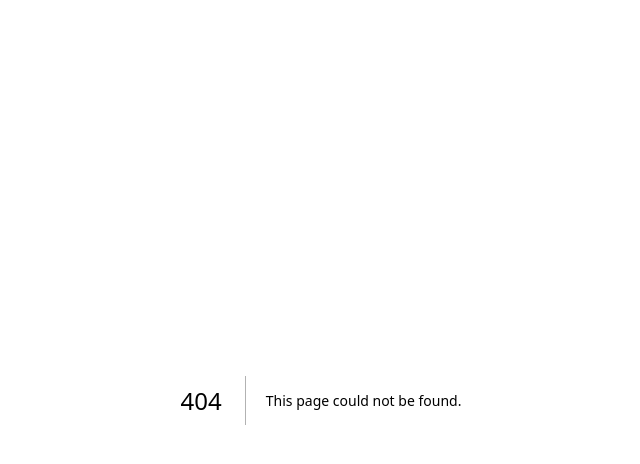
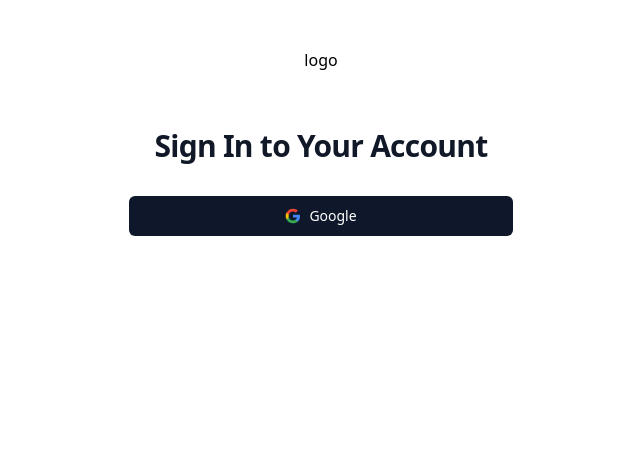
Before and after one commit to dhawal-793/ChatSpace, a Next.js app: page /login in a window 1280 px wide. Before the commit this address had no page. Shown: the top 464 px of the page, without its empty margins (319-959 px from the left). Built offline with nearby package versions, Linux system fonts and the light colour scheme.

Commit message:
Created Login Page

```diff
--- /dev/null
+++ b/src/app/(auth)/login/page.tsx
@@ -0,0 +1,77 @@
+'use client'
+
+import Button from '@/components/ui/Button'
+import { FC, useState } from 'react'
+import { signIn } from "next-auth/react"
+// import Google from 'next-auth/providers/google'
+import { toast } from 'react-hot-toast'
+
+interface pageProps {
+
+}
+
+const LoginPage: FC<pageProps> = ({ }) => {
+    const [isLoading, setIsLoading] = useState<boolean>(false)
+
+    async function loginWithGoogle() {
+        setIsLoading(true)
+        try {
+            await signIn('google')
+            // throw new Error('Something wen wrong')
+        } catch (error) {
+            toast.error('Something went Wrong');
+        } finally {
+            setIsLoading(false)
+        }
+    }
+
+    return <>
+        <div className='flex min-h-full items-center justify-center py-12 px-4 sm:px-6 lg:px-8'>
+            <div className="w-full flex flex-col items-center max-w-md space-y-8">
+                <div className="flex flex-col items-center gap-8">
+                    logo
+                    <h2 className="mt-6 text-center text-3xl font-bold tracking-tight text-gray-900">
+                        Sign In to Your Account
+                    </h2>
+                </div>
+                <Button isLoading={isLoading} type="button"
+                    className='max-w-sm mx-auto w-full'
+                    onClick={loginWithGoogle}
+                >
+                    {isLoading ? null : (
+                        <svg
+                            className='mr-2 h-4 w-4'
+                            aria-hidden='true'
+                            focusable='false'
+                            data-prefix='fab'
+                            data-icon='github'
+                            role='img'
+                            xmlns='http://www.w3.org/2000/svg'
+                            viewBox='0 0 24 24'>
+                            <path
+                                d='M22.56 12.25c0-.78-.07-1.53-.2-2.25H12v4.26h5.92c-.26 1.37-1.04 2.53-2.21 3.31v2.77h3.57c2.08-1.92 3.28-4.74 3.28-8.09z'
+                                fill='#4285F4'
+                            />
+                            <path
+                                d='M12 23c2.97 0 5.46-.98 7.28-2.66l-3.57-2.77c-.98.66-2.23 1.06-3.71 1.06-2.86 0-5.29-1.93-6.16-4.53H2.18v2.84C3.99 20.53 7.7 23 12 23z'
+                                fill='#34A853'
+                            />
+                            <path
+                                d='M5.84 14.09c-.22-.66-.35-1.36-.35-2.09s.13-1.43.35-2.09V7.07H2.18C1.43 8.55 1 10.22 1 12s.43 3.45 1.18 4.93l2.85-2.22.81-.62z'
+                                fill='#FBBC05'
+                            />
+                            <path
+                                d='M12 5.38c1.62 0 3.06.56 4.21 1.64l3.15-3.15C17.45 2.09 14.97 1 12 1 7.7 1 3.99 3.47 2.18 7.07l3.66 2.84c.87-2.6 3.3-4.53 6.16-4.53z'
+                                fill='#EA4335'
+                            />
+                            <path d='M1 1h22v22H1z' fill='none' />
+                        </svg>
+                    )}
+                    Google
+                </Button>
+            </div>
+        </div>
+    </>
+}
+
+export default LoginPage
```
